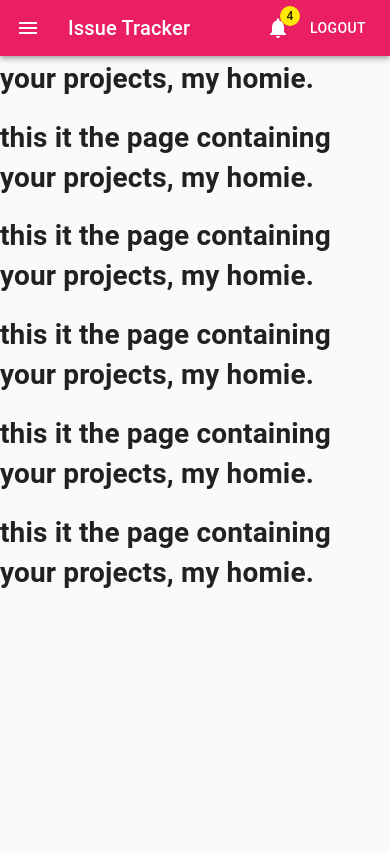
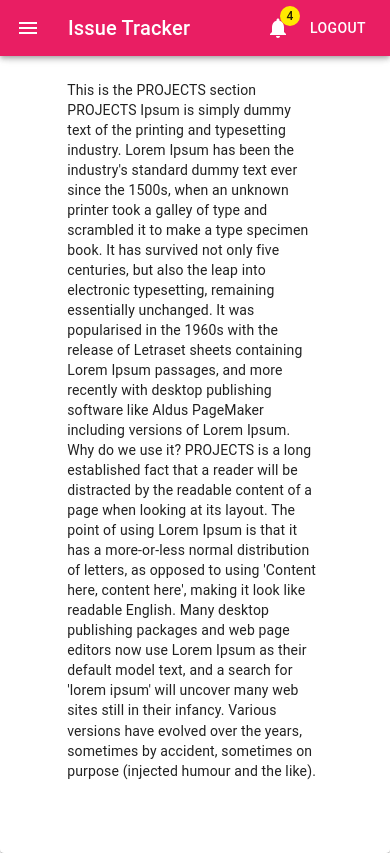
Before and after one commit to SilvaTN/issue-tracker, a React (Create React App) app in the folder frontend/: page /projects in a window 390 px wide. Built offline with nearby package versions, Linux system fonts and the light colour scheme.

Commit message:
projects has similar layout/responsiveness to home

```diff
--- a/frontend/src/App.js
+++ b/frontend/src/App.js
@@ -43,7 +43,7 @@
           <Home open={drawerOpen} />
         </Route>
         <Route path="/projects">
-          <YourProjects />
+          <YourProjects open={drawerOpen} />
         </Route>
       </Switch>
     </>
--- a/frontend/src/YourProjects.jsx
+++ b/frontend/src/YourProjects.jsx
@@ -1,17 +1,65 @@
-import React from "react";
+import React from 'react';
+import { makeStyles } from '@material-ui/core/styles';
+import { Paper } from "@material-ui/core";
 
-const YourProjects = () => {
+const DRAWER_WIDTH = 240;
 
-    return (
-        <>
-            <h1> this it the page containing your projects, my homie.</h1>
-            <h1> this it the page containing your projects, my homie.</h1>
-            <h1> this it the page containing your projects, my homie.</h1>
-            <h1> this it the page containing your projects, my homie.</h1>
-            <h1> this it the page containing your projects, my homie.</h1>
-            <h1> this it the page containing your projects, my homie.</h1>
-        </>
-    );
-};
+const useStyles = makeStyles((theme) => ({
+    root: {
+        flexGrow: 1,
+    },
+    menuButton: {
+        marginRight: theme.spacing(2),
+    },
+    title: {
+        flexGrow: 1,
+    },
+    mainContent: {
+      paddingTop: theme.spacing(10),
+      paddingRight: theme.spacing(9.2),
+      paddingBottom: theme.spacing(9),
+      paddingLeft: theme.spacing(9.2),
+      minHeight: "100vh",
+      transition: theme.transitions.create(['margin'], {
+        easing: theme.transitions.easing.easeOut,
+        duration: theme.transitions.duration.enteringScreen,
+      }),
+      [theme.breakpoints.down("xs")]: {
+        //whatever is in here will be applied when the theme's breakpoint is extra small or above.
+        paddingLeft: theme.spacing(8.4),
+      }
+    },
+    mainContentShift: {
+      marginLeft: DRAWER_WIDTH,
+      paddingTop: theme.spacing(10),
+      paddingRight: theme.spacing(3),
+      paddingBottom: theme.spacing(9),
+      paddingLeft: theme.spacing(3),
+      minHeight: "100vh",
+      [theme.breakpoints.down("xs")]: {
+        //whatever is in here will be applied when the theme's breakpoint is extra small or above.
+        paddingLeft: theme.spacing(2.3),
+      }
+    },
+}));
+
+const YourProjects = ( { open } ) => {
+  const classes = useStyles();
+
+  return (
+    <div className={classes.root}>
+      <Paper className={`${classes.mainContent} ${open ? classes.mainContentShift : ""}`}>
+
+        This is the PROJECTS section
+
+        PROJECTS Ipsum is simply dummy text of the printing and typesetting industry. Lorem Ipsum has been the industry's standard dummy text ever since the 1500s, when an unknown printer took a galley of type and scrambled it to make a type specimen book. It has survived not only five centuries, but also the leap into electronic typesetting, remaining essentially unchanged. It was popularised in the 1960s with the release of Letraset sheets containing Lorem Ipsum passages, and more recently with desktop publishing software like Aldus PageMaker including versions of Lorem Ipsum.
+        Why do we use it?
+
+        PROJECTS is a long established fact that a reader will be distracted by the readable content of a page when looking at its layout. The point of using Lorem Ipsum is that it has a more-or-less normal distribution of letters, as opposed to using 'Content here, content here', making it look like readable English. Many desktop publishing packages and web page editors now use Lorem Ipsum as their default model text, and a search for 'lorem ipsum' will uncover many web sites still in their infancy. Various versions have evolved over the years, sometimes by accident, sometimes on purpose (injected humour and the like).
+      </Paper>
+    </div>
+  );
+}
+
 
 export default YourProjects;
```
